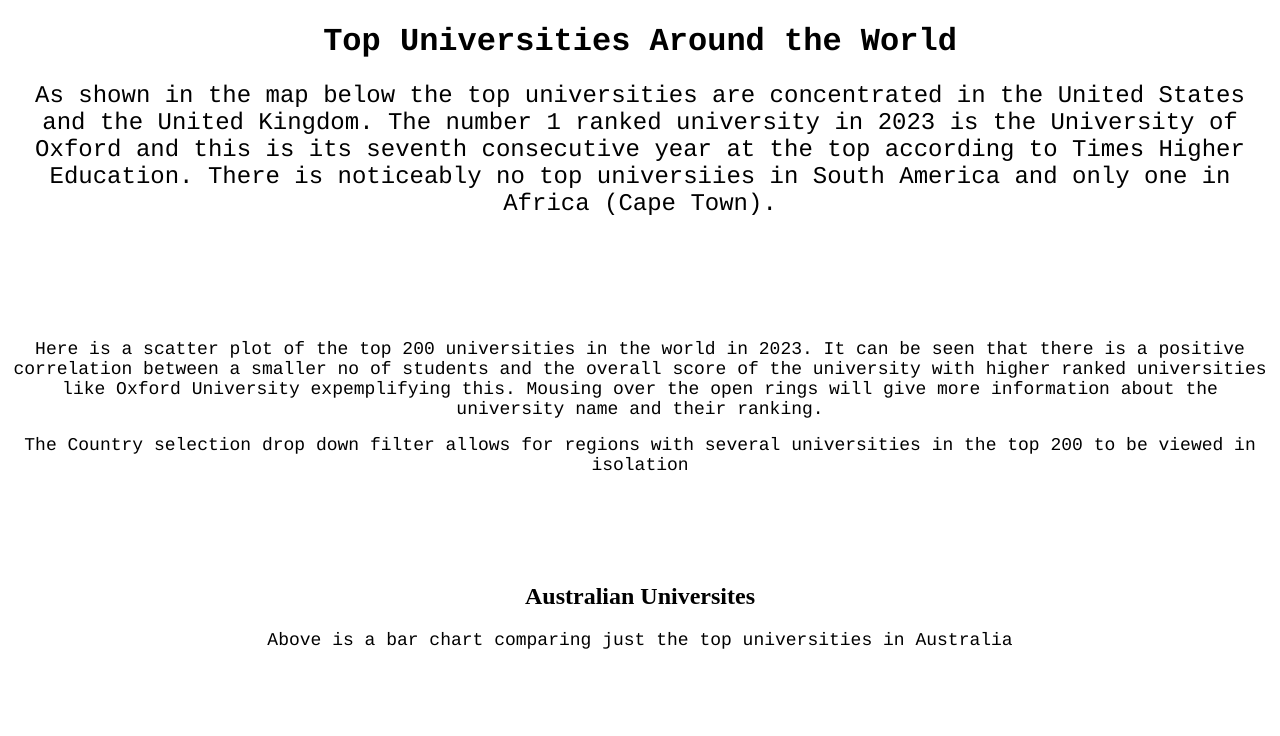
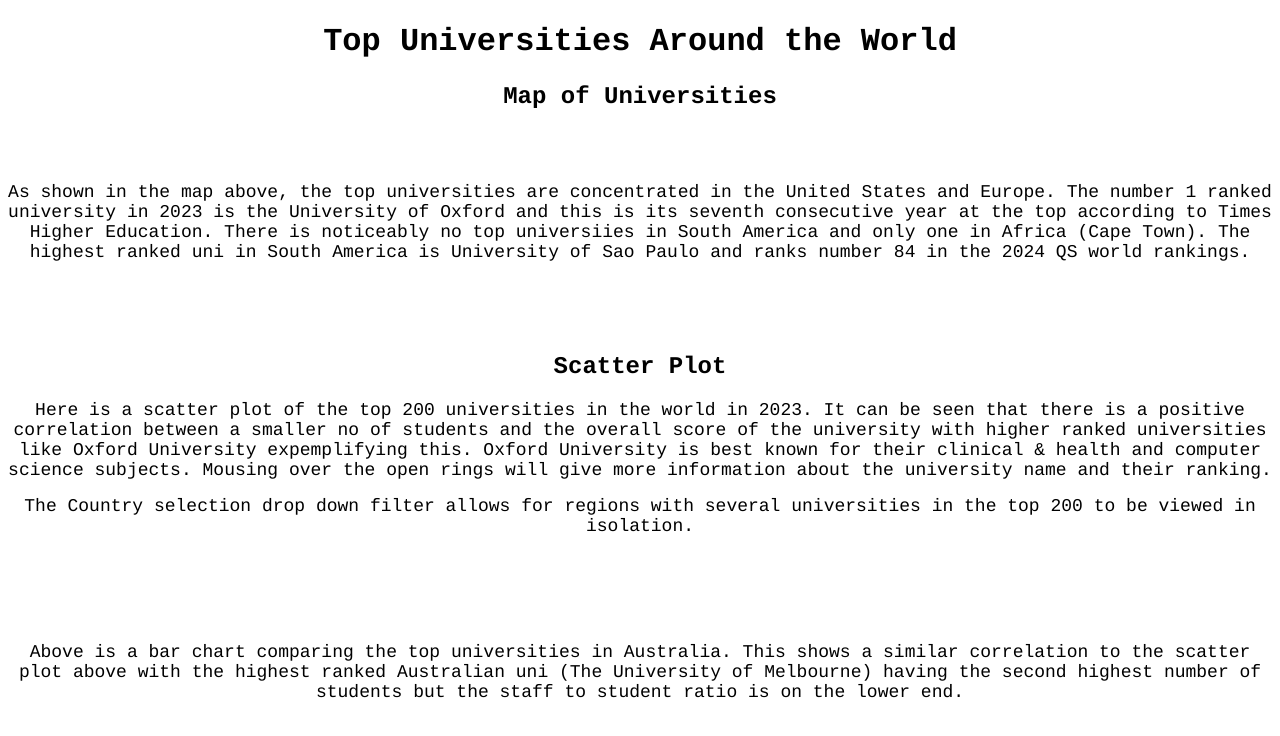
Before and after one commit to assignment22/datavis2, a plain HTML site: page index.html in a window 1280 px wide. Drawn offline with Linux system fonts and the light colour scheme; a script that the page names is missing.

Commit message:
Update index.html

```diff
--- a/index.html
+++ b/index.html
@@ -1,7 +1,7 @@
 <!DOCTYPE html>
 <html lang="en">
 <head>
-<style id = "vega-tooltip-style"></style>
+<style id = "vega-tooltip-stle"></style>
 
     <script src="https://cdn.jsdelivr.net/npm/vega@5.20.2"></script>
     <script src="https://cdn.jsdelivr.net/npm/vega-lite@5.1.0"></script>
@@ -23,33 +23,40 @@ p {text-align: center;}
 div {text-align: center;}
 </style>
 
+<style>
+    h3 {text-align: center;}
+    p {text-align: center;}
+    div {text-align: center;}
+    </style>
+
 </head>
  <body>
 
      <h1><font face = "Courier" size = "+3" >Top Universities Around the World</font> </h1>
-    <div class="pure-g">
-        <div class="pure-u-1-2">
-            <div class = "description description-left">
-            <p> <font face = "Courier" size = "+2" color = "#000000">
-            As shown in the map below the top universities are concentrated in the United States and the United Kingdom. The number 1 ranked university in 2023 is the University of Oxford and this is its seventh consecutive year at the top according to Times Higher Education. There is noticeably no top universiies in South America and only one in Africa (Cape Town).
-            </font>
-            </p>
-            </div>
-            <br>
+     <h2><font face = "Courier" size = "+2" >Map of Universities</font> </h2>
     <div class="pure-g">
             <div class="pure-u-1-2">
                 <div id="week9" class="vis-container1"></div>
             </div>
             <br>
             <br>
-            <br>
-            <br>
             <div class="pure-g">
                 <div class="pure-u-1-2">
                     <div class = "description description-left">
                     <p> <font face = "Courier" size = "+1.5" color = "#000000">
-                    Here is a scatter plot of the top 200 universities in the world in 2023. It can be seen that there is a positive correlation between a smaller no of students and the overall score of the university with higher ranked universities like Oxford University expemplifying this. Mousing over the open rings will give more information about the university name and their ranking.
-                    <p> The Country selection drop down filter allows for regions with several universities in the top 200 to be viewed in isolation</p>
+                    As shown in the map above, the top universities are concentrated in the United States and Europe. The number 1 ranked university in 2023 is the University of Oxford and this is its seventh consecutive year at the top according to Times Higher Education. There is noticeably no top universiies in South America and only one in Africa (Cape Town). The highest ranked uni in South America is University of Sao Paulo and ranks number 84 in the 2024 QS world rankings.
+                    </font>
+                    </p>
+                    </div>
+            <br>
+            <br>
+            <br>
+            <h2><font face = "Courier" size = "+2" >Scatter Plot</font> </h2>
+            <div class="pure-g">
+                <div class="pure-u-1-2">
+                    <div class = "description description-left">
+                    <p> <font face = "Courier" size = "+1.5" color = "#000000">
+                    Here is a scatter plot of the top 200 universities in the world in 2023. It can be seen that there is a positive correlation between a smaller no of students and the overall score of the university with higher ranked universities like Oxford University expemplifying this. Oxford University is best known for their clinical & health and computer science subjects. Mousing over the open rings will give more information about the university name and their ranking.
                     </font>
                     </p>
                     </div>
@@ -57,11 +64,12 @@ div {text-align: center;}
                 <div id="week10" class="vis-container2"></div>
             </div>
      </div>
+     <p> <font face = "Courier" size = "+1.2" color = "#000000">The Country selection drop down filter allows for regions with several universities in the top 200 to be viewed in isolation.</font> </p>
             <br>
             <br>
             <br>
             <br>
-     <h2 class="center-heading">Australian Universites </h2>
+     <h3><font face = "Courier" size = "+2" ></font> </h3>
      <div class="pure-g">
                 <div class="pure-u-1-2">
                     <div id="australia" class="vis-container3"></div>
@@ -71,8 +79,8 @@ div {text-align: center;}
       <div class="pure-g">
         <div class="pure-u-1-2">
             <div class = "description description-left">
-            <p> <font face = "Courier" size = "+1.5" color = "#000000">
-            Above is a bar chart comparing just the top universities in Australia
+            <p> <font face = "Courier" size = "+1.2" color = "#000000">
+            Above is a bar chart comparing the top universities in Australia. This shows a similar correlation to the scatter plot above with the highest ranked Australian uni (The University of Melbourne) having the second highest number of students but the staff to student ratio is on the lower end.
             </font>
             </p>
             </div>
```
